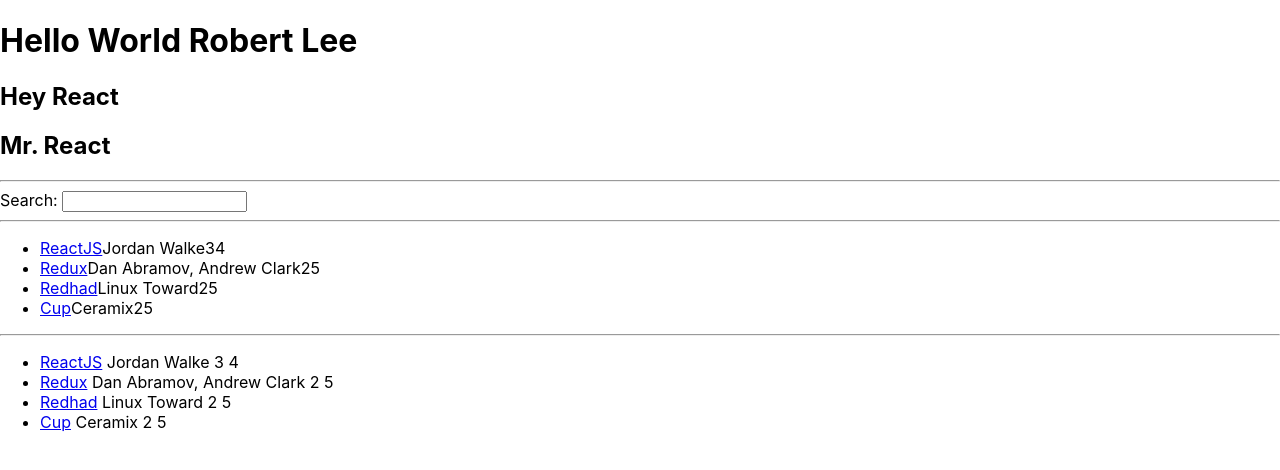
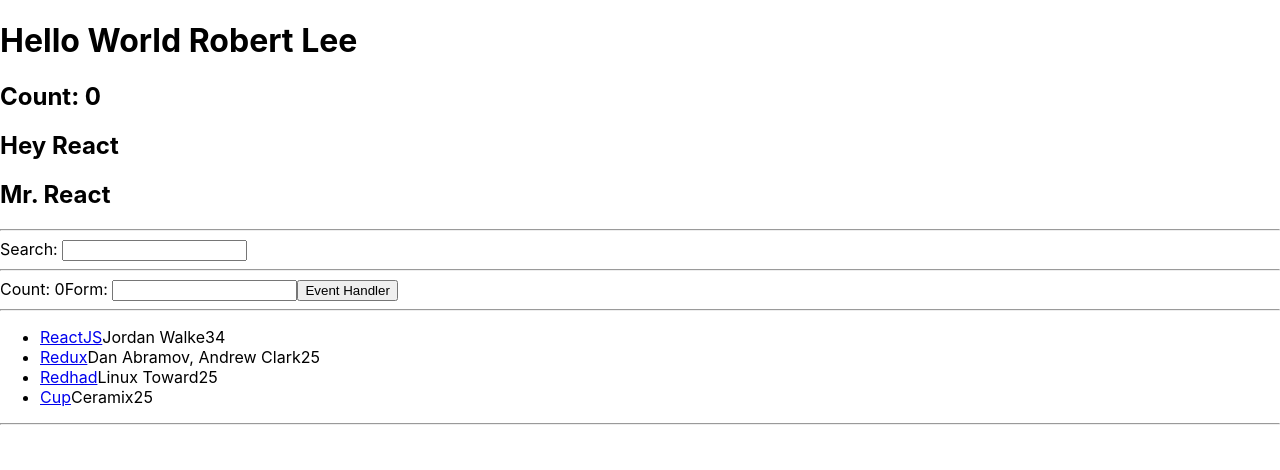
Before and after one commit to lythanh24/hacker-stories, a React (Create React App) app: page / in a window 1280 px wide. Shown: the top 470 px of the page. Built offline with nearby package versions, Linux system fonts and the light colour scheme.

Commit message:
Update App.js

```diff
--- a/src/App.js
+++ b/src/App.js
@@ -1,4 +1,6 @@
 import * as React from 'react';
+
+var count, setCount;
 
 const name = "Robert Lee";
 
@@ -40,10 +42,10 @@
   },
 ];
 
-function List() {
+function List(props) {
   return (
     <ul>
-      {list.map(function (item) {
+      {props.list.map(function (item) {
         return (
           <li key={item.objectID}>
             <span>
@@ -68,39 +70,98 @@
   );
 }
 
+const SearchForm = (props) => {
+
+  const [searchTerm, setSearchTerm] = React.useState(0);
+
+  const handleChange = (event) => {
+    setSearchTerm(event.target.value);
+    // B
+    props.onSearch(event);
+  };
+
+  const handleClick = (event) => {
+    setCount(count + 1);
+    console.log("Button Clicked");
+  }
+
+  return (
+    <div>
+      Count: {count}
+      <label htmlFor="search">Form: </label>
+      <input id="search" type="text" onChange={handleChange} />
+      <button type="button" onClick={handleClick}>
+        Event Handler
+      </button>
+    </div>
+  );
+}
+
+
+
 function App() {
+
+  [count, setCount] = React.useState(0);
+
+  const stories = [
+    {
+      title: 'ReactJS',
+      url: 'https://reactjs.org/',
+      author: 'Jordan Walke',
+      num_comments: 3,
+      points: 4,
+      objectID: 0,
+    },
+    {
+      title: 'Redux',
+      url: 'https://redux.js.org/',
+      author: 'Dan Abramov, Andrew Clark',
+      num_comments: 2,
+      points: 5,
+      objectID: 1
+    }, {
+      title: 'Redhad',
+      url: 'https://redux.js.org/',
+      author: 'Linux Toward',
+      num_comments: 2,
+      points: 5,
+      objectID: 1
+    }, {
+      title: 'Cup',
+      url: 'https://redux.js.org/',
+      author: 'Ceramix',
+      num_comments: 2,
+      points: 5,
+      objectID: 1
+    },
+  ];
 
   function getTile(title) {
     return title;
   };
 
+  const handleSearch = (event) => {
+    console.log("App ",event.target.value);
+  }
+
   return (
     <div>
       <h1>Hello World {name}</h1>
+      <h2>Count: {count}</h2>
       <h2>{welcome.greeting} {welcome.tile}</h2>
       <h2>{getTile("Mr.")} {welcome.tile}</h2>
-      <hr/>
-      <Search/>
+      <hr />
+      <Search />
 
       <hr />
-      <List />
+
+      <SearchForm onSearch={handleSearch} />
 
       <hr />
-      <ul>
-        {list.map(function (item) {
-          return (
-            <li>
-              <span>
-                <a href={item.url}>{item.title}</a>
-              </span>
-              <span> {item.author}</span>
-              <span> {item.num_comments}</span>
-              <span> {item.points}</span>
-            </li>
-          );
 
-        })}
-      </ul>
+      <List list={stories} />
+
+      <hr />
 
     </div>
   );
```
